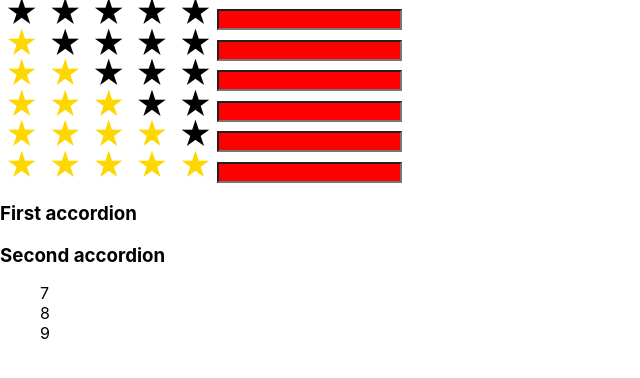
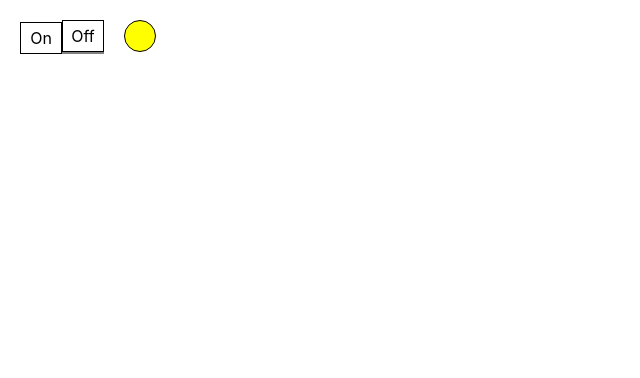
Before and after one commit to mabar84/testing-and-training, a React (Create React App) app: page / in a window 1280 px wide. Shown: the top 378 px of the page, without its empty margins (0-640 px from the left). Built offline with nearby package versions, Linux system fonts and the light colour scheme.

Commit message:
monday kabzda5 is done

```diff
--- a/src/App.tsx
+++ b/src/App.tsx
@@ -2,6 +2,7 @@ import React from 'react';
 import './App.css';
 import {Selfeducation} from './components/selfeducation/Selfeducation';
 import {Kabzda0} from './components/kabzda0/Kabzda0';
+import {KabzdaMonday} from './components/kabzda-monday/KabzdaMonday';
 
 const App = () => {
     console.log('APP');
@@ -9,7 +10,8 @@ const App = () => {
     return (
         <div className="App">
             {/*<Selfeducation/>*/}
-            <Kabzda0/>
+            {/*<Kabzda0/>*/}
+            <KabzdaMonday/>
         </div>
     );
 };
--- /dev/null
+++ b/src/components/kabzda-monday/KabzdaMonday.tsx
@@ -0,0 +1,55 @@
+import React, {useState} from 'react';
+import {Rating} from '../rating/Rating';
+import {Accordion} from '../accordion/Accordion';
+import {styled} from 'styled-components';
+
+
+export const KabzdaMonday = () => {
+
+    const [on, setOn] = useState(true)
+
+
+    return (
+        <StyledKabzdaMonday>
+            <span onClick={() => setOn(true)} className={`on ${on && 'pressed'}`}>On</span>
+            <span onClick={() => setOn(false)} className={`off ${!on && 'pressed'}`}>Off</span>
+            <div className={`diod ${on && 'light'} `}></div>
+        </StyledKabzdaMonday>
+    );
+};
+
+const StyledKabzdaMonday = styled.div`
+  padding: 20px;
+  display: flex;
+
+  span {
+    display: flex;
+    align-items: center;
+    justify-content: center;
+    width: 40px;
+    height: 30px;
+    border: 1px solid #000000;
+    box-shadow: 0 2px gray;
+    cursor: pointer;
+
+    &.pressed {
+      transform: translateY(2px);
+      box-shadow: none;
+    }
+  }
+
+
+  .diod {
+    width: 30px;
+    height: 30px;
+    margin-left: 20px;
+    border: 1px solid #000000;
+    border-radius: 50%;
+    background: #000;
+
+    &.light {
+      background: yellow;
+    }
+  }
+
+`
```
